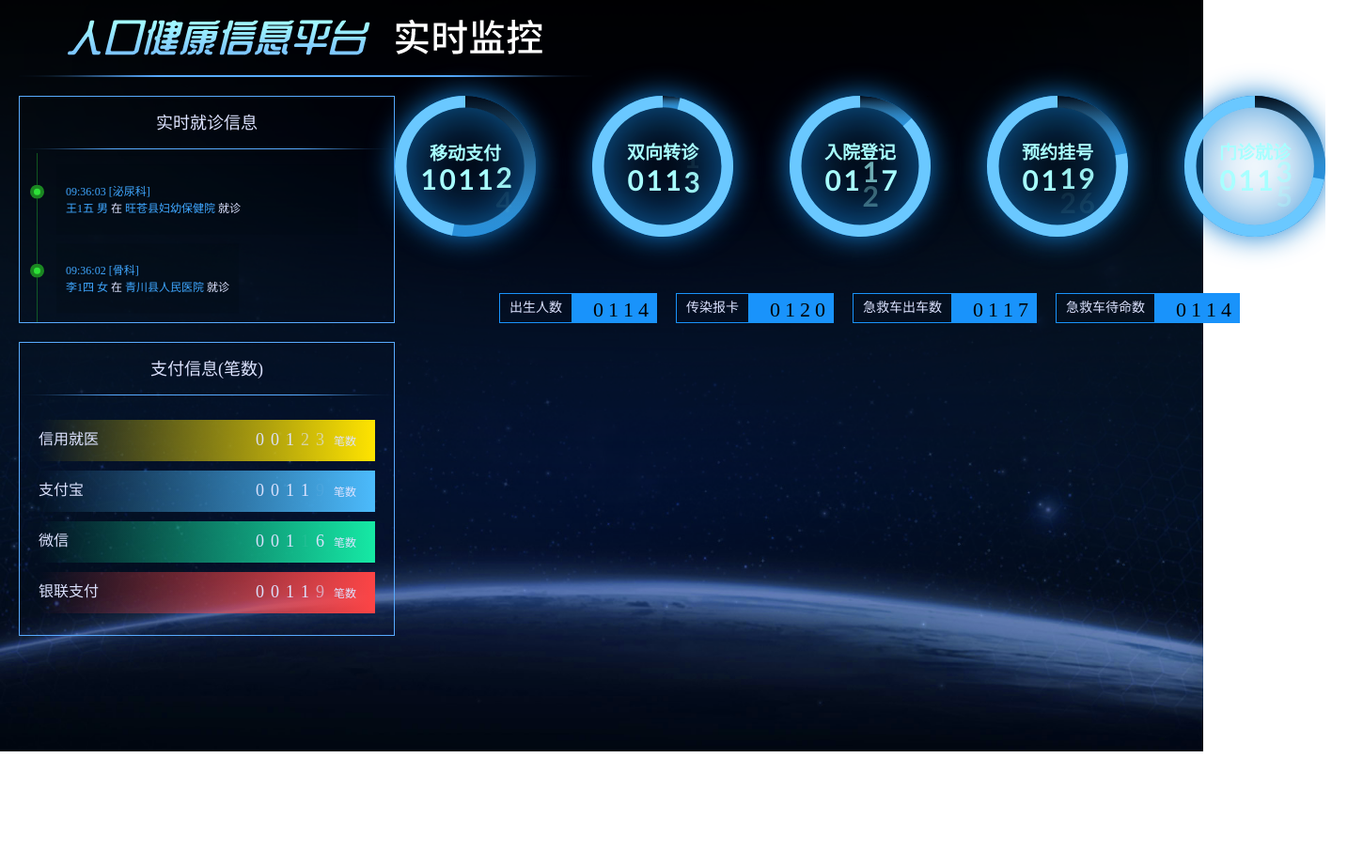
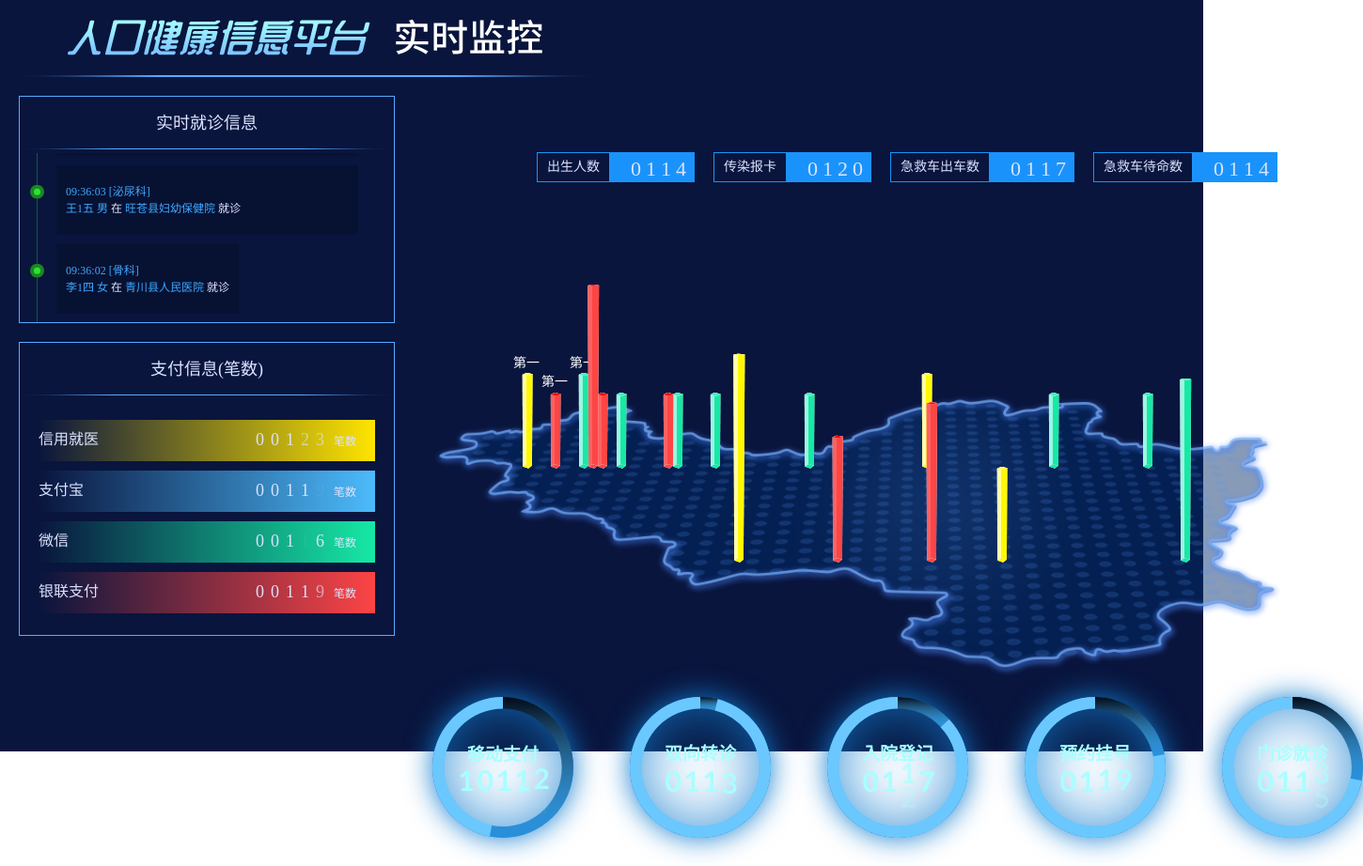
Before and after one commit to chuyangtai/fyMap, a plain HTML site: page index.html in a window 1280 px wide. Shown: the whole page at 94% size, 1450 px wide, since content can reach past the window. Before the commit the page ends 800 px from the top, so only its background shows below. Drawn offline with Linux system fonts and the light colour scheme; a web font is replaced by a local one.

Commit message:
3d地图展示

```diff
--- a/index.html
+++ b/index.html
@@ -10,7 +10,7 @@
         <div class="flex justify-between items-start">
             <div class="title"></div>
         </div>
-        <div class="flex justify-between items-start mt20">
+        <div class="flex items-start mt20">
             <div>
                 <div class="module-case patients-case">
                     <p class="title-bar">实时就诊信息</p>
@@ -25,17 +25,19 @@
             </div>
 
             <div class="charts">
+
+                <tabs></tabs>
+                <canvas id="map" width="904" height="540">canvas</canvas>
                 <div>
                     <stats></stats>
                 </div>
-                <tabs></tabs>
             </div>
-
         </div>
     </div>
     <script src="js/vue.min.js"></script>
     <script src="js/echarts.min.js"></script>
     <script src="js/lodash.min.js"></script>
     <script src="js/main.js"></script>
+    <script src="js/cMap.js"></script>
 </body>
 </html>
--- /dev/null
+++ b/js/cMap.js
@@ -0,0 +1,186 @@
+var canvas = document.getElementById("map");
+var ctx = canvas.getContext("2d");
+var distance = 500;//距离
+
+var Spot=function (centerX,centerY,x,y,z) {
+    this.x=x;
+    this.y=y;
+    this.z=z;
+    this.getXY=function () {
+        var scale = distance / (distance + this.z);
+        var x = centerX + this.x * scale;
+        var y = centerY + this.y * scale;
+        return {x: x, y: y};
+    }
+};
+
+var Face=function (spot1,spot2,spot3,spot4,color) {
+    this.s1 = spot1;
+    this.s2 = spot2;
+    this.s3 = spot3;
+    this.s4 = spot4;
+    this.color = color;
+    this.zIndex = this.s1.z + this.s2.z + this.s3.z + this.s4.z;
+    this.draw=function () {
+        ctx.save();
+        ctx.beginPath();
+        ctx.moveTo(this.s1.getXY().x, this.s1.getXY().y);
+        ctx.lineTo(this.s2.getXY().x, this.s2.getXY().y);
+        ctx.lineTo(this.s3.getXY().x, this.s3.getXY().y);
+        ctx.lineTo(this.s4.getXY().x, this.s4.getXY().y);
+        ctx.closePath();
+        ctx.shadowBlur=0.01;
+        ctx.shadowColor="#fff";
+        //ctx.fillStyle = "rgba("+parseInt(Math.random()*255)+","+parseInt(Math.random()*255)+","+parseInt(Math.random()*255)+",0.2)";
+        var grad = ctx.createLinearGradient(0, 0, 100, 0);
+        ctx.fillStyle = this.color;
+        ctx.fill();
+    }
+};
+/*
+*@params
+颜色顺序是左上右
+*/
+var Rectangle =function (centerX,centerY,width,height,color1,color2,color3,text) {
+    this.centerX=centerX;
+    this.centerY=centerY;
+    this.width=width;
+    this.height=height;
+    this.sopts=[];
+    //console.log(this.height)
+    this._drawSpots=function () {
+        console.log(this.height)
+        this.sopts.push(new Spot(centerX, centerY, 0, 0, 0));//上0132，下6754
+        this.sopts.push(new Spot(centerX, centerY, 0, -this.height,0));
+        this.sopts.push(new Spot(centerX, centerY, -this.width, -this.height,0));
+        this.sopts.push(new Spot(centerX, centerY, -this.width, 0, 0));
+        this.sopts.push(new Spot(centerX, centerY, 0,0, -this.width));
+        this.sopts.push(new Spot(centerX, centerY, 0,-this.height, -this.width));
+        this.sopts.push(new Spot(centerX, centerY, -this.width, -this.height, -this.width));
+        this.sopts.push(new Spot(centerX, centerY, -this.width, 0, -this.width));
+    },
+
+        this._draw=function () {
+            this.faces=[];
+            this.faces.push(new Face(this.sopts[0],this.sopts[1],this.sopts[2],this.sopts[3],color1));//左
+            //this.faces.push(new Face(this.sopts[2],this.sopts[3],this.sopts[5],this.sopts[4],color1));
+
+            this.faces.push(new Face(this.sopts[6],this.sopts[5],this.sopts[1],this.sopts[2],color2));//上
+            this.faces.push(new Face(this.sopts[7],this.sopts[4],this.sopts[0],this.sopts[3],color3));
+
+            this.faces.push(new Face(this.sopts[5],this.sopts[4],this.sopts[0],this.sopts[1],color3));//右
+            //this.faces.push(new Face(this.sopts[0],this.sopts[1],this.sopts[2],this.sopts[3],color3));
+            this.faces.sort(function (a, b) {
+                return b.zIndex - a.zIndex;
+            });
+            this.faces.forEach(function (item) {
+                item.draw();
+            });
+            //文字描绘
+            if(text){
+                //console.log(text);
+                ctx.shadowBlur=0;
+                ctx.font = '14px Microsoft Yahei';
+                ctx.textAlign = 'center';
+                ctx.textBaseline = 'bottom';
+                ctx.fillStyle = '#fff';
+                ctx.fillText(text, centerX, centerY-height);
+            }
+        }
+
+
+};
+
+//旋转X
+function rotateX(sopts,angleX) {
+    var cos = Math.cos(angleX);
+    var sin = Math.sin(angleX);
+    sopts.forEach(function (item) {
+        var y1 = item.y * cos - item.z * sin;
+        var z1 = item.z * cos + item.y * sin;
+        item.y = y1;
+        item.z = z1;
+    });
+}
+
+//旋转Z
+function rotateZ(sopts,angleZ) {
+    var cos = Math.cos(angleZ);
+    var sin = Math.sin(angleZ);
+    sopts.forEach(function (item) {
+        var x1 = item.x * cos - item.z * sin;
+        var z1 = item.z * cos + item.x * sin;
+        item.x = x1;
+        item.z = z1;
+    })
+}
+//上升动画
+function rise(rectangles,speed) {
+    rectangles.forEach(function (item) {
+        item.height+=speed;
+        //console.log(item.height);
+        item._drawSpots();
+        item._draw();
+    });
+
+    //requestAnimationFrame(rise);
+}
+
+function drawBg(){
+    var img=new Image();
+    img.src="./img/map.png";
+    var promise=new Promise(function (resolve) {
+        img.onload=function() {
+            ctx.drawImage(img,0,225,904,302);
+            resolve('图片渲染完成');
+        };
+    });
+    return promise;
+}
+/*颜色顺序是左上右*/
+var eJson=[
+    {centerX:100,centerY:300,width:7,height:100,color1:'#FFFDA7',color2:'#FFF853',color3:'#FFF801',text:'第一'},//黄
+    {centerX:130,centerY:300,width:7,height:80,color1:'#FC6162',color2:'#FF0200',color3:'#FD4544',text:'第一'},//红色
+    {centerX:160,centerY:300,width:7,height:100,color1:'#9DF5E2',color2:'#46F1BA',color3:'#16E9A5',text:'第一'},//蓝色
+    {centerX:200,centerY:300,width:7,height:80,color1:'#9DF5E2',color2:'#46F1BA',color3:'#16E9A5'},
+    {centerX:300,centerY:300,width:7,height:80,color1:'#9DF5E2',color2:'#46F1BA',color3:'#16E9A5'},
+    {centerX:260,centerY:300,width:7,height:80,color1:'#9DF5E2',color2:'#46F1BA',color3:'#16E9A5'},
+    {centerX:400,centerY:300,width:7,height:80,color1:'#9DF5E2',color2:'#46F1BA',color3:'#16E9A5'},
+    {centerX:180,centerY:300,width:7,height:80,color1:'#FC6162',color2:'#FF0200',color3:'#FD4544'},
+    {centerX:250,centerY:300,width:7,height:80,color1:'#FC6162',color2:'#FF0200',color3:'#FD4544'},
+    {centerX:170,centerY:300,width:7,height:180,color1:'#FC6162',color2:'#FF0200',color3:'#FD4544'},
+    {centerX:525,centerY:300,width:7,height:100,color1:'#FFFDA7',color2:'#FFF853',color3:'#FFF801'},
+    {centerX:605,centerY:400,width:7,height:100,color1:'#FFFDA7',color2:'#FFF853',color3:'#FFF801'},
+    {centerX:325,centerY:400,width:7,height:200,color1:'#FFFDA7',color2:'#FFF853',color3:'#FFF801'},
+    {centerX:430,centerY:400,width:7,height:130,color1:'#FC6162',color2:'#FF0200',color3:'#FD4544'},
+    {centerX:530,centerY:400,width:7,height:160,color1:'#FC6162',color2:'#FF0200',color3:'#FD4544'},
+    {centerX:660,centerY:300,width:7,height:80,color1:'#9DF5E2',color2:'#46F1BA',color3:'#16E9A5'},
+    {centerX:760,centerY:300,width:7,height:80,color1:'#9DF5E2',color2:'#46F1BA',color3:'#16E9A5'},
+    {centerX:800,centerY:400,width:7,height:180,color1:'#9DF5E2',color2:'#46F1BA',color3:'#16E9A5'},
+];
+var rectangles=[];
+function drawColumn(eJson) {
+    eJson.forEach(function (item) {
+        var rectangle=new Rectangle(item.centerX,item.centerY,item.width,item.height,item.color1,item.color2,item.color3,item.text);
+        rectangles.push(rectangle);
+        //初始化高度
+        rectangle._drawSpots();
+        //rectangle.height=0;
+        rotateZ(rectangle.sopts,1);
+        rotateX(rectangle.sopts,0.5);
+
+        rectangle._draw();
+        // var t=setInterval(function () {
+        //     rise(rectangles,10);
+        // },1000);
+    });
+
+}
+
+function init(){
+    rectangles=[];
+    drawBg().then(function () {
+        drawColumn(eJson);
+    });
+}
+init();
```
Also changed, not shown: content/all.css, img/biaoti@2x.png (added), img/dingbu_kuang@2x.png (added), img/map@2x.png (added).
